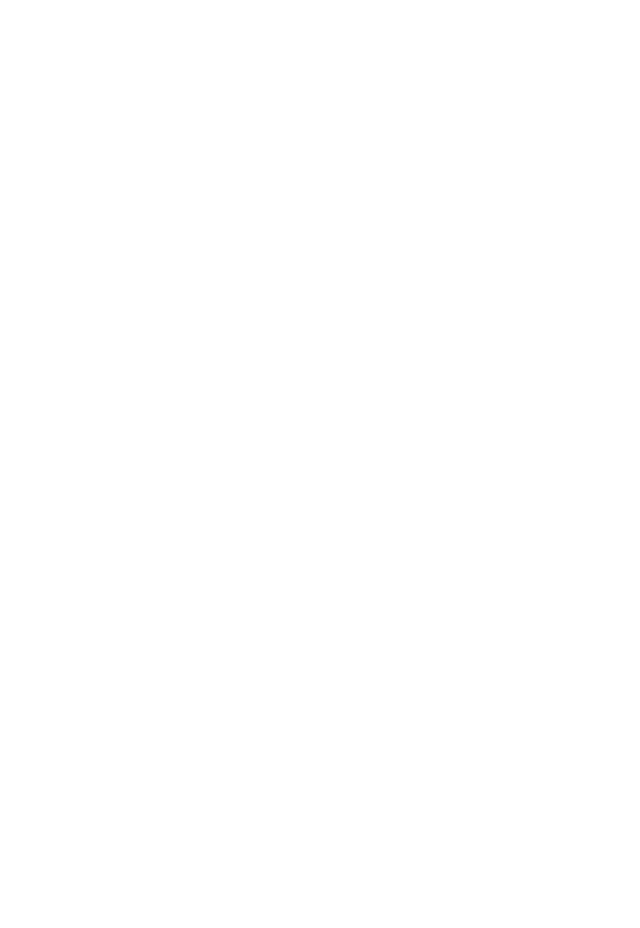
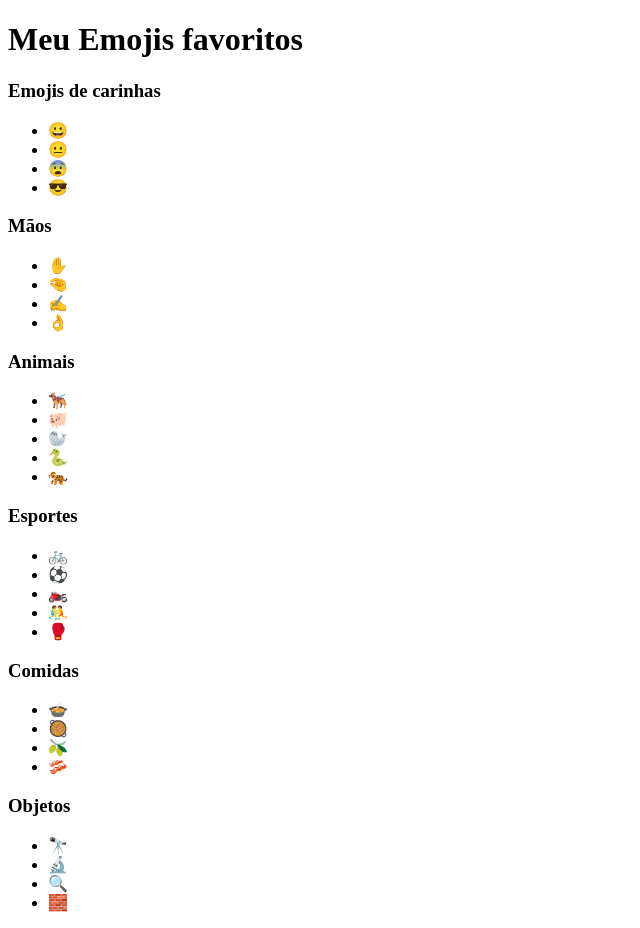
Before and after one commit to Fernandosantos0/Desafio-Curso-em-Video, a plain HTML site: page modulo-01/desafio04/index.html in a window 1280 px wide. Shown: the whole page, without its empty margins (0-640 px from the left). Before the commit the page ends 800 px from the top, so only its background shows below. Drawn offline with Linux system fonts and the light colour scheme.

Commit message:
v3
Finalizando o desafio 04 e 05 do curso de HTML5 e CSS3 do curso em vídeo.

```diff
--- a/modulo-01/desafio04/index.html
+++ b/modulo-01/desafio04/index.html
@@ -4,11 +4,75 @@
         <meta charset="UTF-8">
         <meta http-equiv="X-UA-Compatible" content="IE=edge">
         <meta name="viewport" content="width=device-width, initial-scale=1.0">
-        <title>Document</title>
+        <title>Emojis</title>
         <!-- favicon -->
         <link rel="shortcut icon" type="image/png" href="https://www.estudonauta.com/wp-content/uploads/bb-plugin/cache/favicon-square.png">
     </head>
     <body>
+        <header>
+            <h1>Meu Emojis favoritos</h1>
+        </header>
 
+        <article>
+            <h3>Emojis de carinhas</h3>
+            <ul>
+                <li>😀</li>
+                <li>😐</li>
+                <li>😨</li>
+                <li>😎</li>
+            </ul>
+        </article>
+
+        <article>
+            <h3>Mãos</h3>
+            <ul>
+                <li>✋</li>
+                <li>🤏</li>
+                <li>✍️</li>
+                <li>👌</li>
+            </ul>
+        </article>
+
+        <article>
+            <h3>Animais</h3>
+            <ul>
+                <li>🐕‍🦺</li>
+                <li>🐖</li>
+                <li>🦭</li>
+                <li>🐍</li>
+                <li>🐅</li>
+            </ul>
+        </article>
+
+        <article>
+            <h3>Esportes</h3>
+            <ul>
+                <li>🚲</li>
+                <li>⚽</li>
+                <li>🏍️</li>
+                <li>🤼</li>
+                <li>🥊</li>
+            </ul>
+        </article>
+
+        <article>
+            <h3>Comidas</h3>
+            <ul>
+                <li>🍲</li>
+                <li>🥘</li>
+                <li>🫒</li>
+                <li>🥓</li>
+            </ul>
+        </article>
+
+        <article>
+            <h3>Objetos</h3>
+            <ul>
+                <li>🔭</li>
+                <li>🔬</li>
+                <li>🔍</li>
+                <li>🧱</li>
+            </ul>
+        </article>
     </body>
 </html>
```
Also changed, not shown: modulo-01/desafio05/index.html (added, +59 -0 lines), modulo-01/desafio05/imagens/foto-perfil-guanabara.png (added), modulo-01/desafio05/imagens/icone-facebook.png (added), modulo-01/desafio05/imagens/icone-github.png (added), modulo-01/desafio05/imagens/icone-instagram.png (added), modulo-01/desafio05/imagens/icone-linkedin.png (added), modulo-01/desafio05/imagens/icone-twitter.png (added), modulo-01/desafio05/imagens/icone-youtube.png (added).
